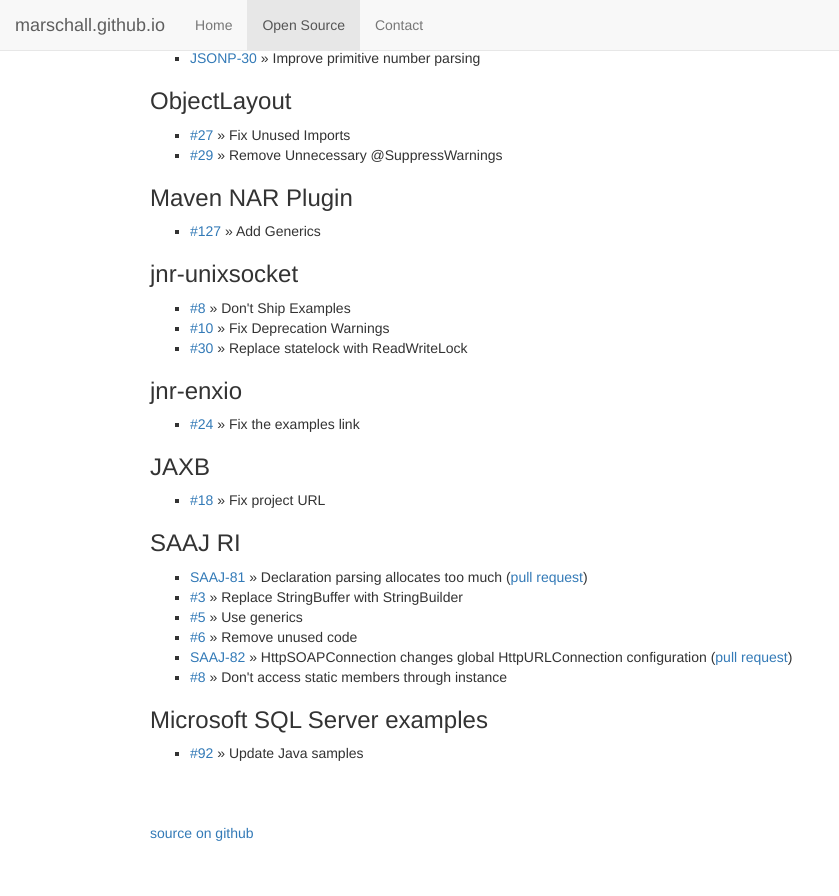
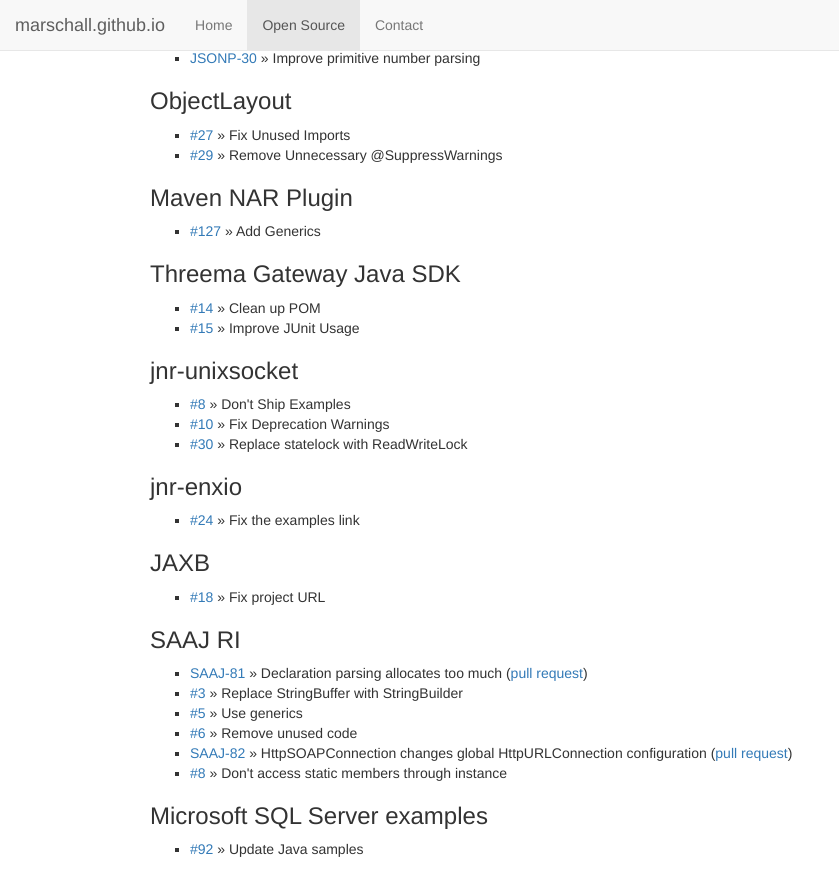
Before and after one commit to marschall/marschall.github.com, a Jekyll site: the page built from open-source.html, in a window 1280 px wide and 900 px high, scrolled down 6468 px. Shown: the top 896 px of the window, without its empty margins (0-839 px from the left). Built offline with Jekyll 4.4.1, drawn with Linux system fonts in a browser that asks for light colours; before the commit the page ends 7321 px from its top, so only the background shows below that.

Commit message:
add threema

```diff
--- a/open-source.html
+++ b/open-source.html
@@ -396,6 +396,11 @@
 <ul>
   <li><a href="https://github.com/maven-nar/nar-maven-plugin/pull/127">#127</a> &raquo; Add Generics</li>
 </ul>
+<h3>Threema Gateway Java SDK</h3>
+<ul>
+  <li><a href="https://github.com/simmac/threema-msgapi-sdk-java/pull/14">#14</a> &raquo; Clean up POM</li>
+  <li><a href="https://github.com/simmac/threema-msgapi-sdk-java/pull/15">#15</a> &raquo; Improve JUnit Usage</li>
+</ul>
 <h3>jnr-unixsocket</h3>
 <ul>
   <li><a href="https://github.com/jnr/jnr-unixsocket/pull/8">#8</a> &raquo; Don't Ship Examples</li>
```
